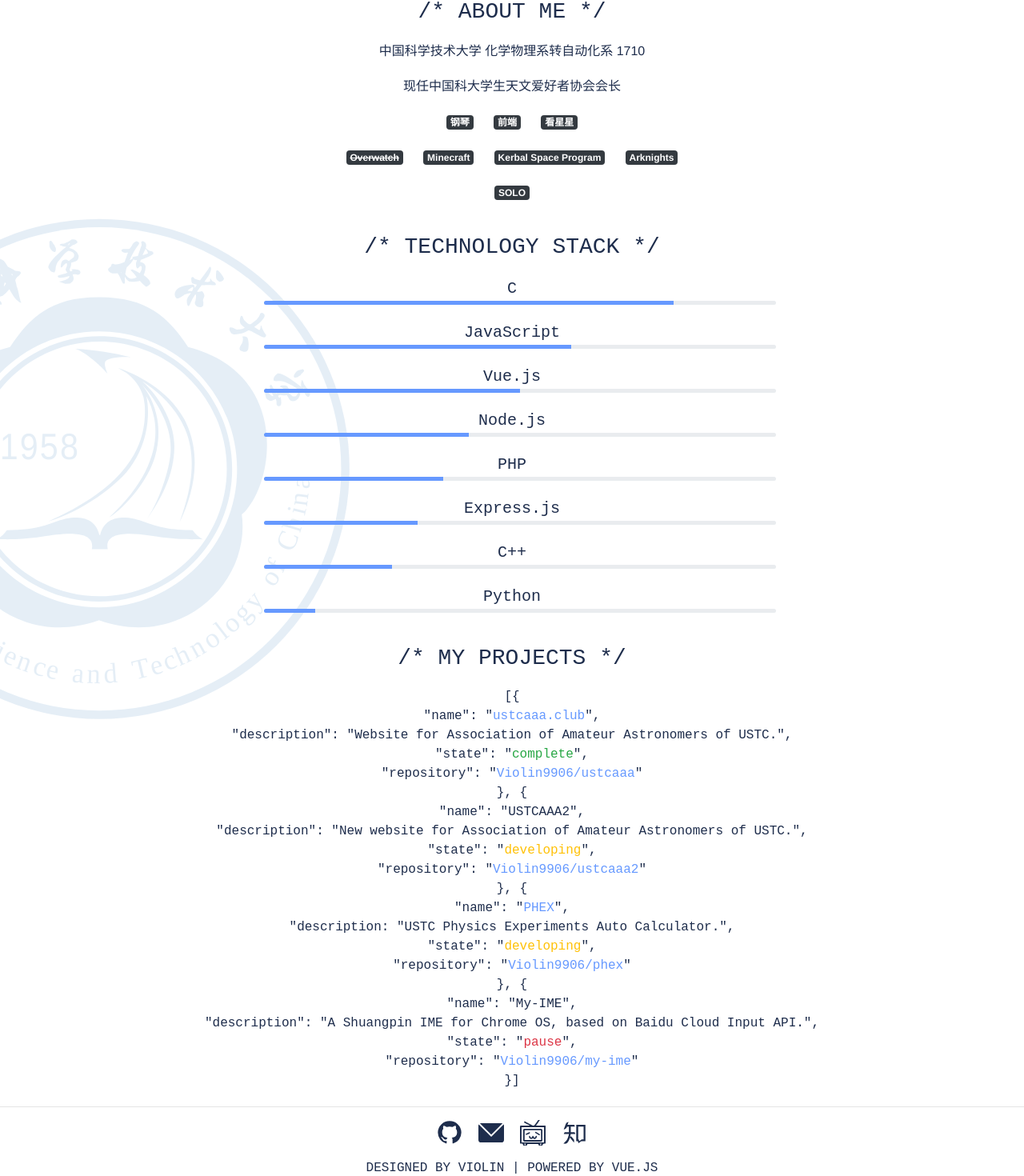
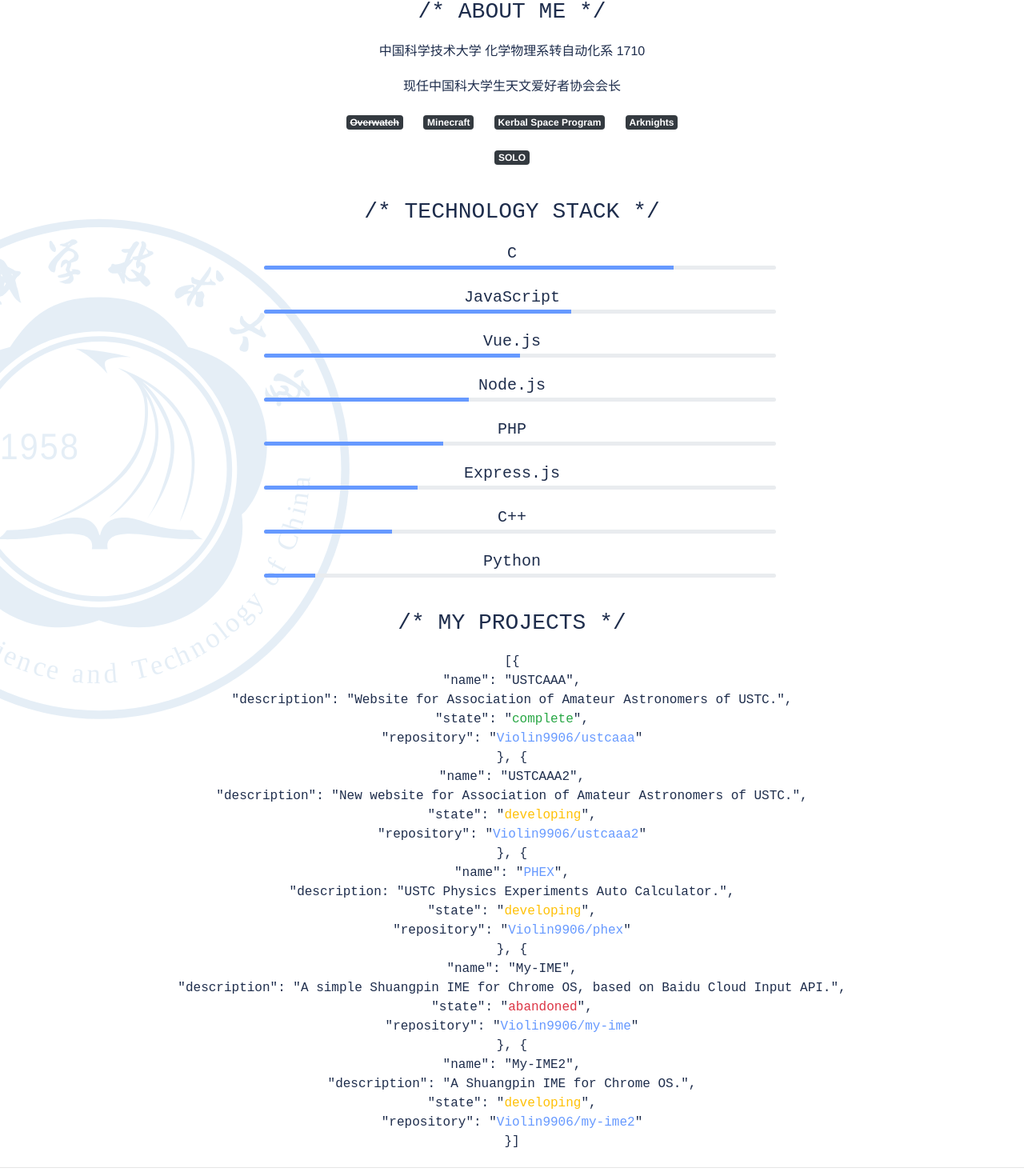
Before and after one commit to Violin9906/homepage, a Vue app: page /#/ in a window 1280 px wide. Shown: the part 190-1660 px from the top of the page at 80% size. Built offline with nearby package versions, Linux system fonts and the light colour scheme.

Commit message:
add blog url

```diff
--- a/src/components/AboutMe.vue
+++ b/src/components/AboutMe.vue
@@ -4,11 +4,6 @@
     <ul>
       <li>中国科学技术大学 化学物理系转自动化系 1710</li>
       <li>现任中国科大学生天文爱好者协会会长</li>
-      <li>
-        <span class="badge badge-dark">钢琴</span>
-        <span class="badge badge-dark">前端</span>
-        <span class="badge badge-dark">看星星</span>
-      </li>
       <li>
         <span class="badge badge-dark">
           <del>Overwatch</del>
--- a/src/components/MyProjects.vue
+++ b/src/components/MyProjects.vue
@@ -3,7 +3,7 @@
     <h3>/* MY PROJECTS */</h3>
     <div class="projectDetail">
       [{<br>
-      "name": "<a href="//ustcaaa.club">ustcaaa.club</a>",<br>
+      "name": "USTCAAA",<br>
       "description": "Website for Association of Amateur Astronomers of USTC.",<br>
       "state": "<span class="text-success">complete</span>",<br>
       "repository": "<a href="//github.com/Violin9906/ustcaaa">Violin9906/ustcaaa</a>"<br>
@@ -22,9 +22,15 @@
       },
       {<br>
       "name": "My-IME",<br>
-      "description": "A Shuangpin IME for Chrome OS, based on Baidu Cloud Input API.",<br>
-      "state": "<span class="text-danger">pause</span>",<br>
+      "description": "A simple Shuangpin IME for Chrome OS, based on Baidu Cloud Input API.",<br>
+      "state": "<span class="text-danger">abandoned</span>",<br>
       "repository": "<a href="//github.com/Violin9906/my-ime">Violin9906/my-ime</a>"<br>
+      },
+      {<br>
+      "name": "My-IME2",<br>
+      "description": "A Shuangpin IME for Chrome OS.",<br>
+      "state": "<span class="text-warning">developing</span>",<br>
+      "repository": "<a href="//github.com/Violin9906/my-ime2">Violin9906/my-ime2</a>"<br>
       }]
     </div>
   </div>
```
Also changed, not shown: src/App.vue (+7 -5 lines).
